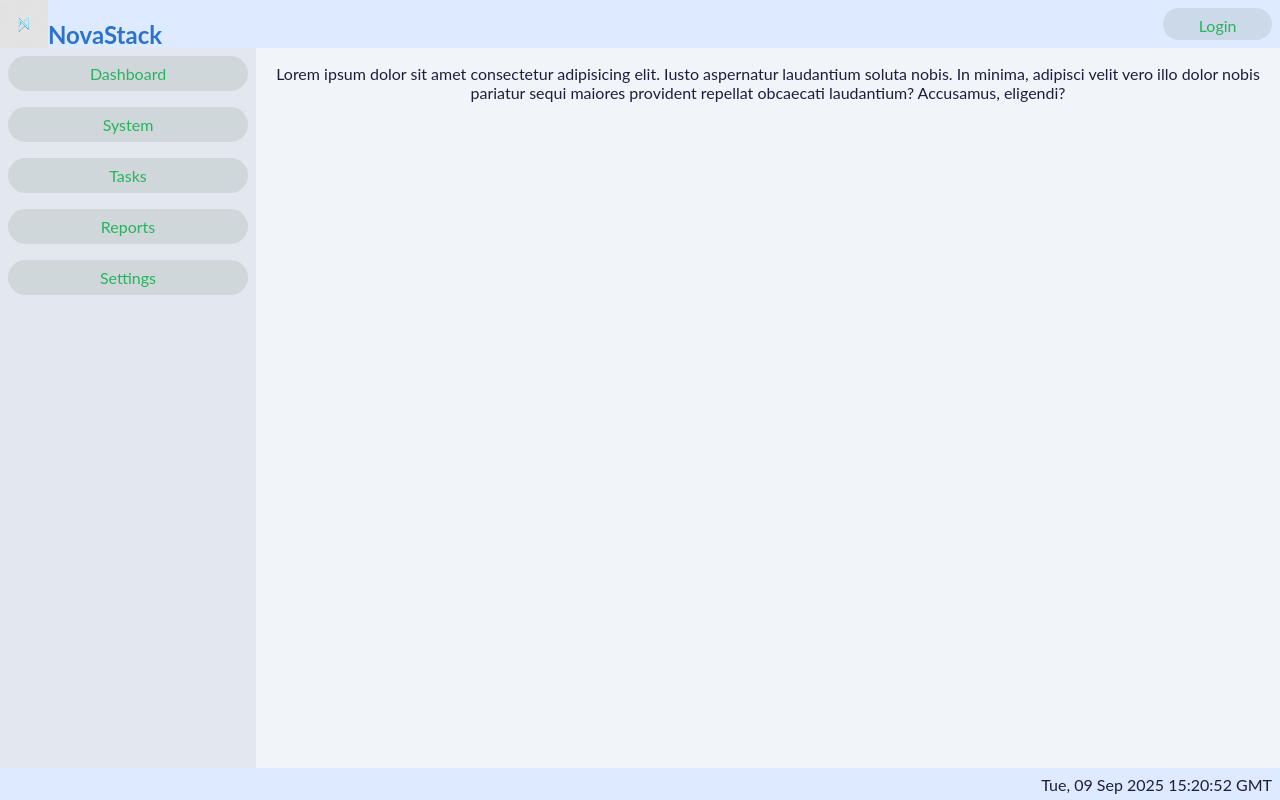
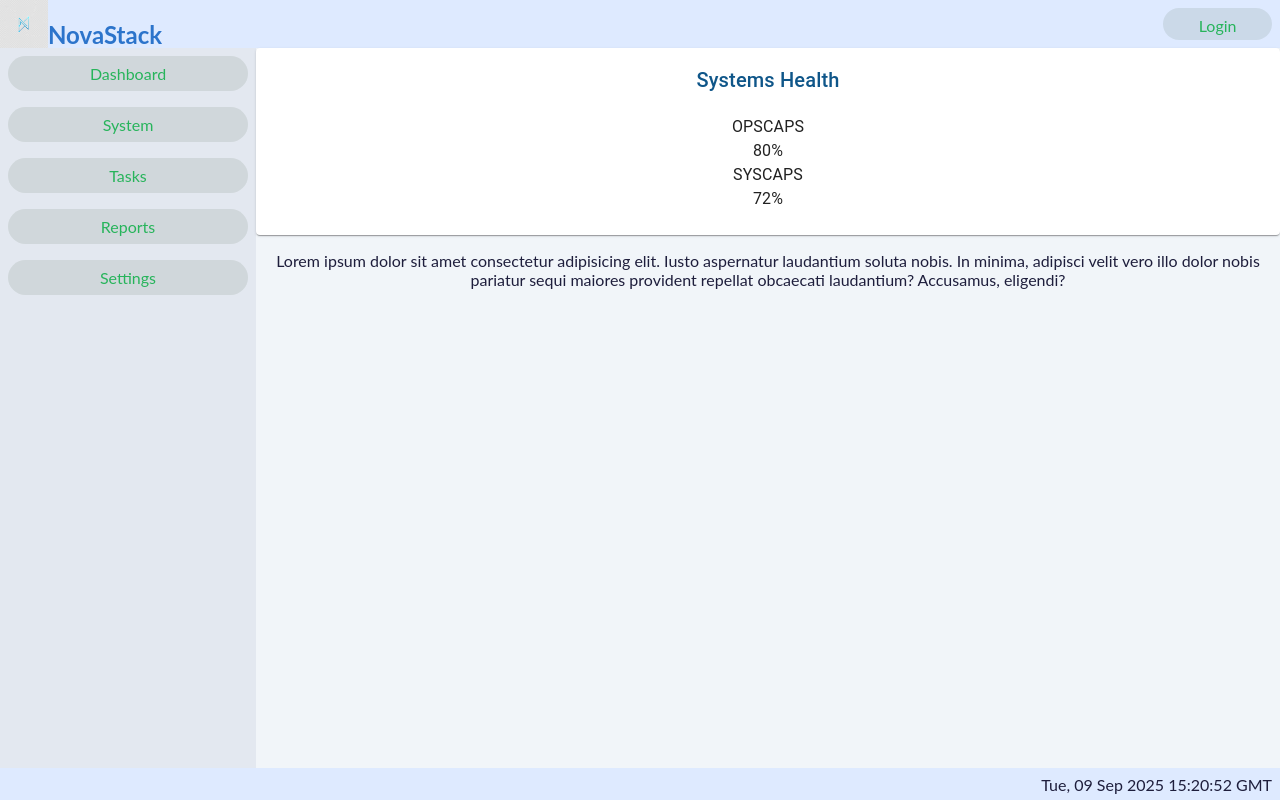
Before and after one commit to yepitsaname/NovaStack, a React (Vite) app in the folder app/: page /reports in a window 1280 px wide. Built offline with nearby package versions, Linux system fonts and the light colour scheme.

Commit message:
take-my-mui

```diff
--- a/app/package.json
+++ b/app/package.json
@@ -12,6 +12,9 @@
     "test:ui": "vitest --ui --coverage"
   },
   "dependencies": {
+    "@emotion/react": "^11.14.0",
+    "@emotion/styled": "^11.14.1",
+    "@mui/material": "^7.3.2",
     "react": "^19.1.1",
     "react-dom": "^19.1.1",
     "react-router": "^7.8.2",
--- a/app/src/pages/Reports.jsx
+++ b/app/src/pages/Reports.jsx
@@ -1,14 +1,41 @@
+import { Card, CardContent, Typography, LinearProgress, Chip} from "@mui/material"
+
 export default function Reports() {
+
+  // const stopLightOverview = ({ OPSCAP, SYSCAP }) => {
+  //   const getStopLight = (value) => {
+  //     if (value > 75) return
+  //   }
+  // }
+
   return (
     <>
-      <div>
+    <div>
+      <Card
+      sx={{
+        minWidth: 200,
+        textAlign: "center",
+
+      }}>
+        <CardContent>
+
+          <Typography variant ="h6">Systems Health</Typography> <br />
+          <Typography> OPSCAPS</Typography>
+          <Typography>80%</Typography>
+
+          <Typography>SYSCAPS</Typography>
+          <Typography>72%</Typography>
+
+        </CardContent>
+      </Card>
+
         <p className="date-time">
           Lorem ipsum dolor sit amet consectetur adipisicing elit. Iusto
           aspernatur laudantium soluta nobis. In minima, adipisci velit vero
           illo dolor nobis pariatur sequi maiores provident repellat obcaecati
           laudantium? Accusamus, eligendi?
         </p>
-      </div>
+        </div>
     </>
   );
 }
```
Also changed, not shown: 1 other file (tests, documents, lock files or other folders).
